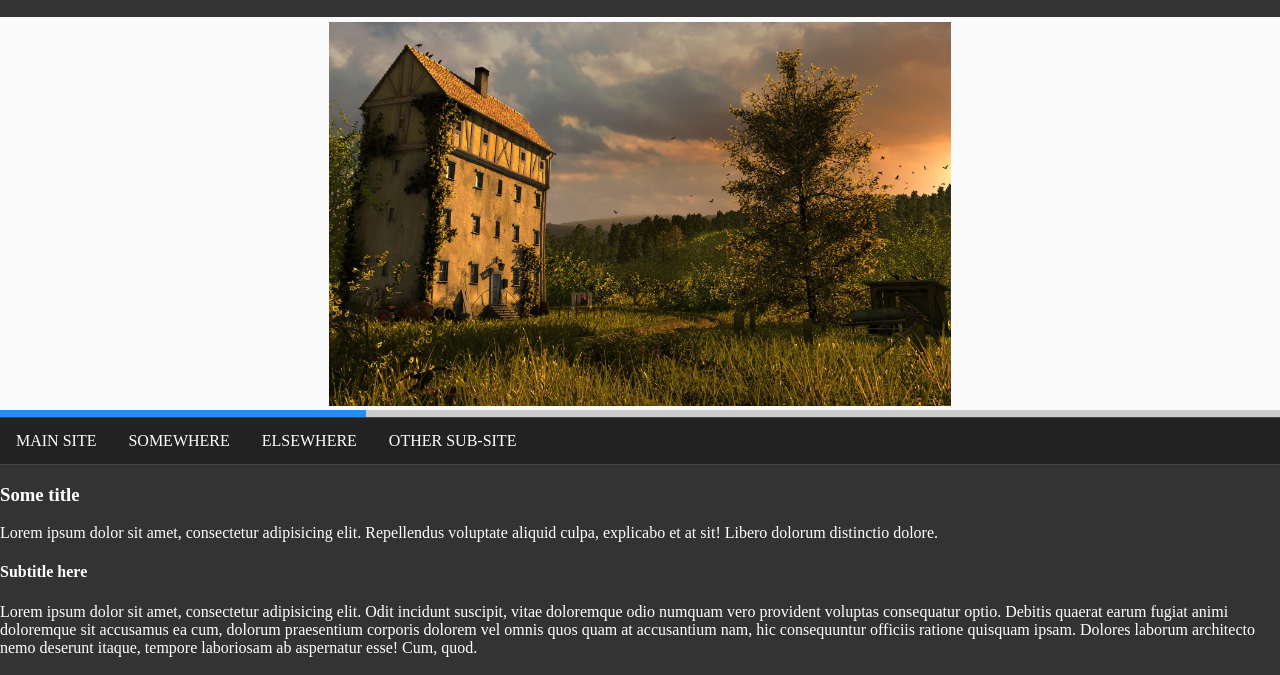
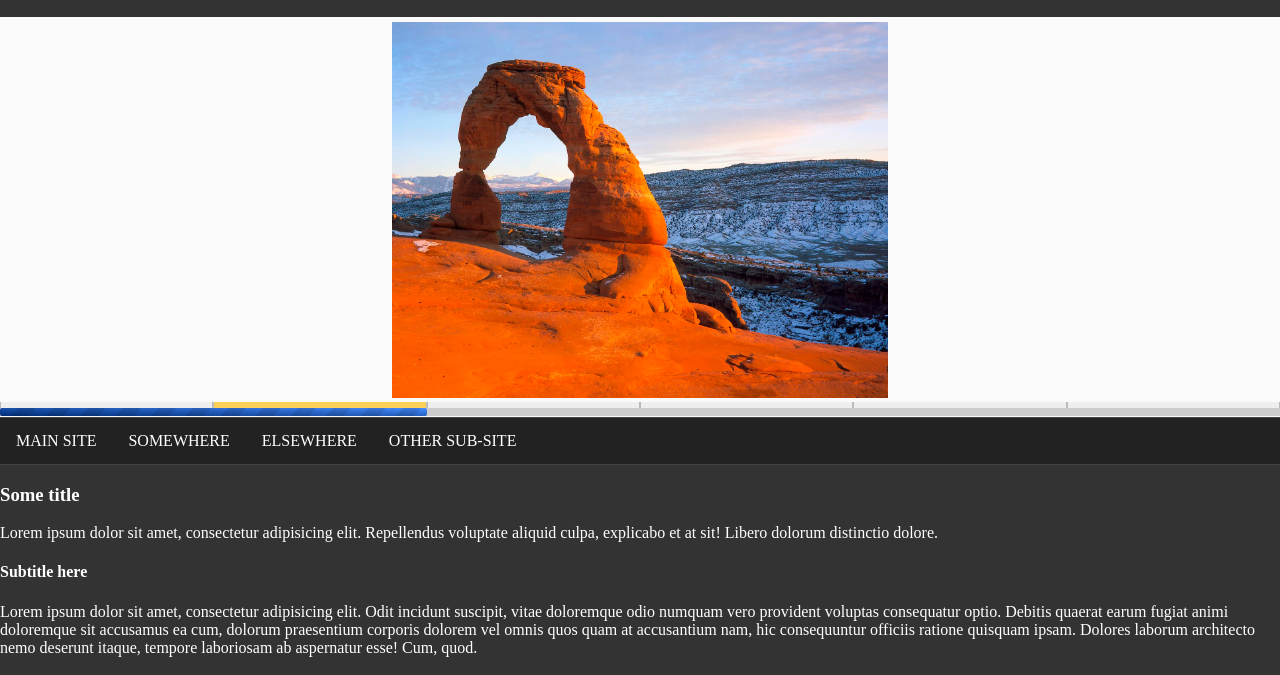
Before and after one commit to UnnamedADev/Image-Slider, a plain HTML site: page index.html in a window 1280 px wide. Shown: the part 110-785 px from the top of the page. Drawn offline with Linux system fonts and the light colour scheme.

Commit message:
v0.0.4
STRCUTURE
+ Added more slider images for example
HTML
+ Added new images tags
JAVASCRIPT
+ Created function that can build visual counter elements
+ Created function that can manage and refresh visual counter
CSS
+ Modified progress bar background
+ Added style for visual counter holder and his sub-elements

```diff
--- a/index.html
+++ b/index.html
@@ -2,7 +2,7 @@
 <html lang="pl">
 <head>
     <meta charset="UTF-8">
-    <title>v0.0.3 - Image Slider</title>
+    <title>v0.0.4 - Image Slider</title>
     <link rel="stylesheet" href="style.css">
     <link rel="stylesheet" href="slider.css">
     <script src="jquery-3.2.1.min.js"></script>
@@ -17,6 +17,10 @@
         <img src="slider/1.png">
         <img src="slider/2.png">
         <img src="slider/3.png">
+        <img src="slider/4.png">
+        <img src="slider/5.png">
+        <img src="slider/6.png">
+        <div class="counter"></div>
         <div class="sliderBar">
             <div></div>
         </div>
--- a/slider.css
+++ b/slider.css
@@ -7,8 +7,9 @@
     margin-top: 5px;
     display: none;
     max-width: 100%;
-    max-height: 96%;}
+    max-height: 94%;}
 .sliderBar {
+    float: left;
     width: 100%;
     height: 2%;
     background: #ccc;
@@ -16,5 +17,31 @@
 .sliderBar > div {
     width: 0%;
     height: 100%;
-    background: dodgerblue;
+    background-image:
+	   -webkit-linear-gradient(-45deg,
+	                           transparent 33%, rgba(0, 0, 0, .1) 33%,
+	                           rgba(0,0, 0, .1) 66%, transparent 66%),
+	   -webkit-linear-gradient(top,
+	                           rgba(255, 255, 255, .1),
+	                           rgba(0, 0, 0, .25)),
+	   -webkit-linear-gradient(left, #003da0, #3280ff);
+
+    border-radius: 2px;
+    background-size: 35px 20px, 100% 100%, 100% 100%;
 }
+.counter {
+    float:left;
+    width: 100%;
+    background: #eee;
+}
+.counter > div {
+    box-sizing: border-box;
+    border-left: 1px solid #bbb;
+    border-right: 1px solid #bbb;
+    width: 20%;
+    height: 6px;
+    float: left;
+    display: inline-block;
+    margin: 0px 0px;
+}
+.activeCounter {background: #fcd15a;}
--- a/slider.js
+++ b/slider.js
@@ -3,15 +3,15 @@
 $(document).ready(function(){
 
     //var
-    const refreshDuration = 7000;
-    const effectDuration = 1000;
+    const refreshDuration = 3000;
+    const effectDuration = 400;
 
     var elementsNumber;
     var sliderImages = [];
 
     //main
     getImages();
-    console.log(elementsNumber);
+    buildCounter();
 
     var pointer = 0;
     setTimeout(function(){
@@ -22,7 +22,10 @@ $(document).ready(function(){
     function refreshSlider(pointer){
 
         moveBar();
+
+
         if(pointer==0){
+
             $(sliderImages[elementsNumber-1]).fadeOut(effectDuration, function(){
                 $(sliderImages[pointer]).fadeIn(effectDuration);
                 pointer++;
@@ -37,7 +40,7 @@ $(document).ready(function(){
         if(pointer==elementsNumber){
             pointer=0;
         }
-
+        refreshCounter(pointer);
         setTimeout(function(){
             refreshSlider(pointer);
         },refreshDuration);
@@ -60,5 +63,26 @@ $(document).ready(function(){
             width: "0%"
         },refreshDuration, "linear");
     }
+    function buildCounter(){
 
+        var validWidth = 100/elementsNumber+"%";
+
+        var counterHolder = document.getElementsByClassName("counter")[0];
+
+        for(var i=0;i<elementsNumber;i++){
+            var newOne = document.createElement("div");
+            newOne.style.width = validWidth;
+            counterHolder.appendChild(newOne);
+        }
+    }
+    function refreshCounter(pointer){
+
+        var counterHolder = document.getElementsByClassName("counter")[0];
+        var counter = counterHolder.getElementsByTagName("div");
+
+        for(var i=0;i<counter.length;i++){
+            counter[i].classList.remove("activeCounter");
+        }
+        counter[pointer].classList.add("activeCounter");
+    }
 });
```
Also changed, not shown: 3 other files.
